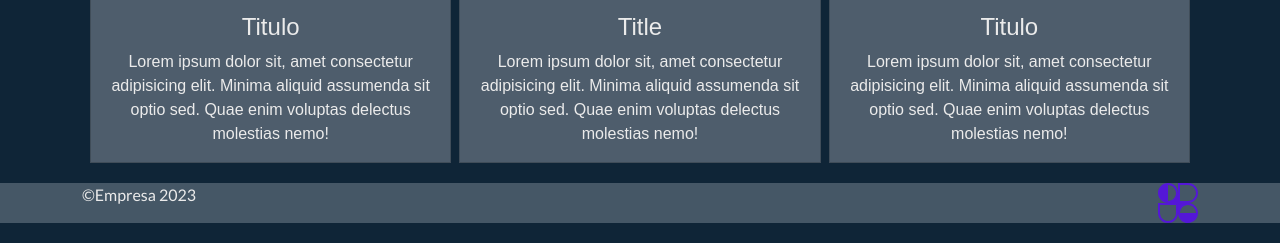
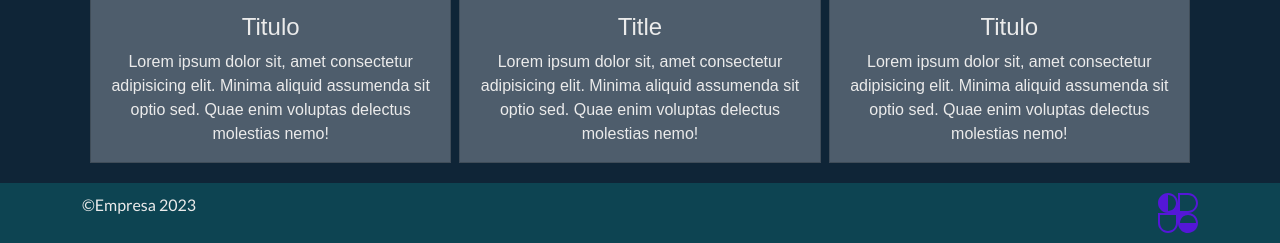
Before and after one commit to Franconl0/TP1-web, a plain HTML site: page index.html in a window 1280 px wide. Shown: the part 1309-1552 px from the top of the page. Drawn offline with nearby package versions, Linux system fonts and the light colour scheme; a web font is replaced by a local one.

Commit message:
Update main.css

```diff
--- a/css/main.css
+++ b/css/main.css
@@ -10,7 +10,8 @@
 footer{
 
     margin-top: 20px;
-    background-color: rgb(69, 87, 102);
+    padding: 10px;
+    background-color: rgb(13, 68, 82);
 }
 
 main{
```
